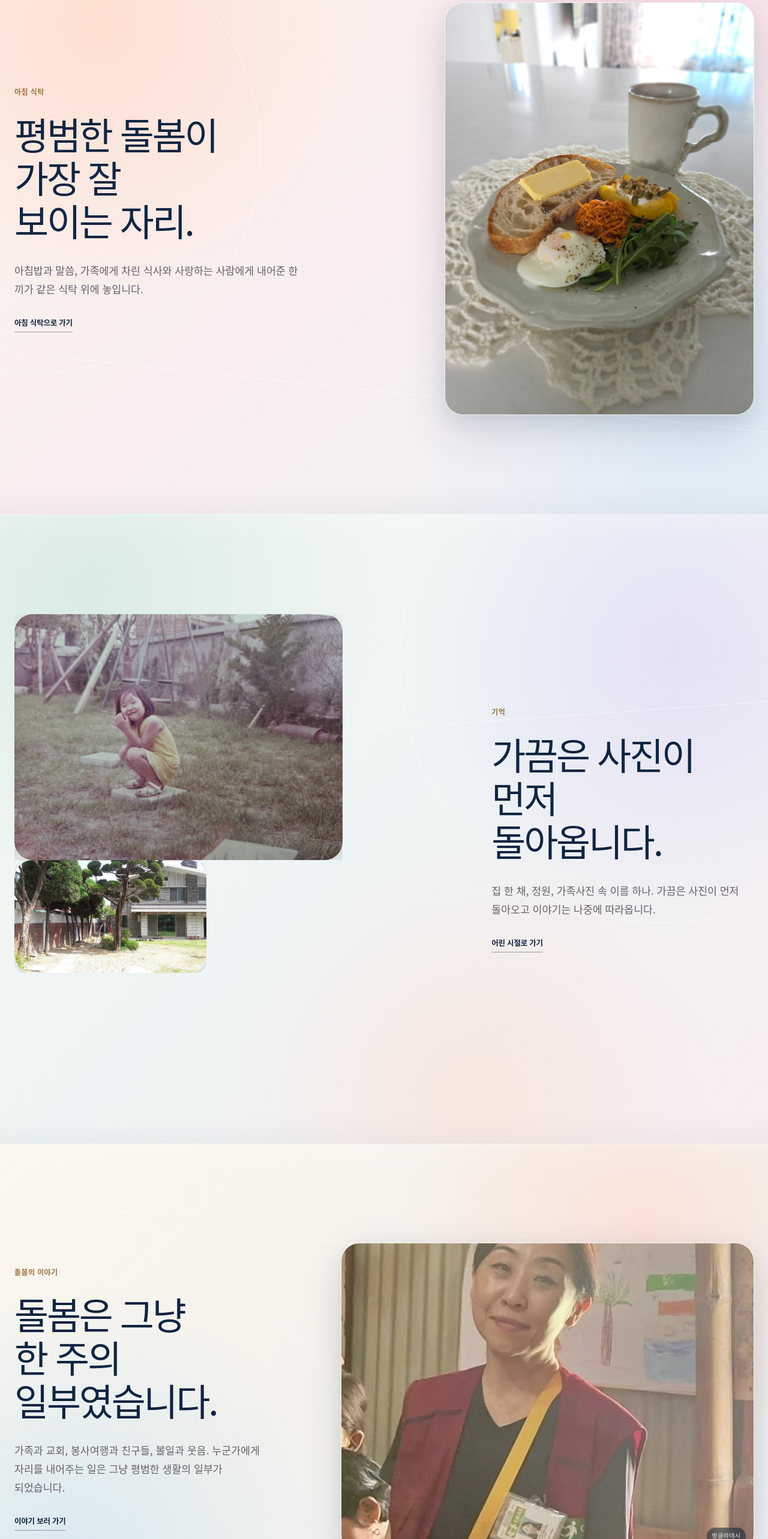
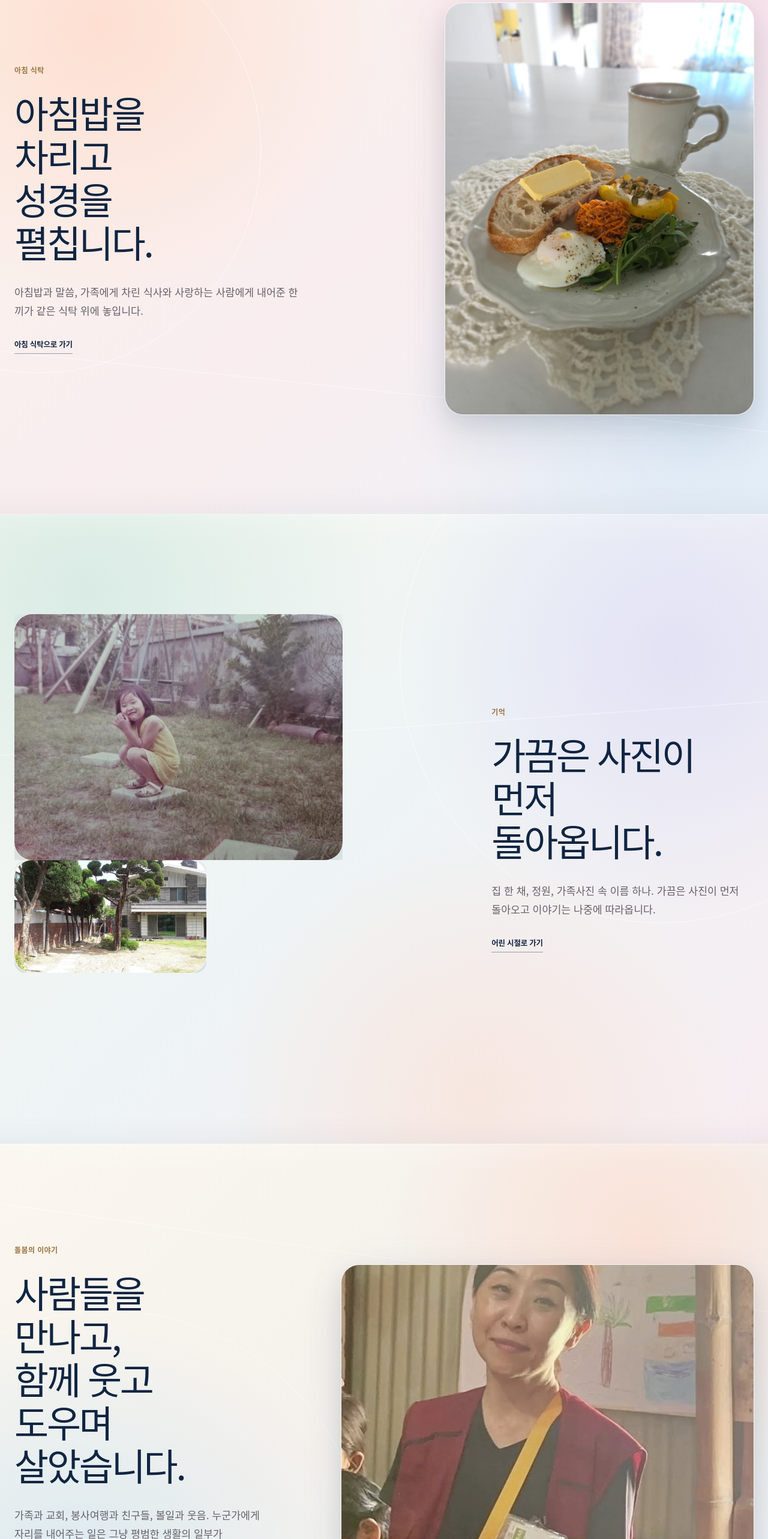
Before and after one commit to k-mama/esthercho, a Next.js app: page /ko in a window 1280 px wide. Shown: the part 4287-6853 px from the top of the page at 60% size. Built offline with nearby package versions, Linux system fonts and the light colour scheme.

Commit message:
Polish original Korean and English home scenes with grounded human detail

```diff
--- a/src/app/ko/page.tsx
+++ b/src/app/ko/page.tsx
@@ -115,8 +115,8 @@ export default function KoreanHome() {
           <div className={styles.sceneCopy}>
             <p className={styles.eyebrow}>아침 식탁</p>
             <h2 id="table-title" className={styles.koDisplay}>
-              <span>평범한 돌봄이</span>
-              <span>가장 잘 보이는 자리.</span>
+              <span>아침밥을 차리고</span>
+              <span>성경을 펼칩니다.</span>
             </h2>
             <p>
               아침밥과 말씀, 가족에게 차린 식사와 사랑하는 사람에게 내어준 한 끼가
@@ -189,8 +189,8 @@ export default function KoreanHome() {
           <div className={styles.sceneCopy}>
             <p className={styles.eyebrow}>돌봄의 이야기</p>
             <h2 id="care-title" className={styles.koDisplay}>
-              <span>돌봄은 그냥</span>
-              <span>한 주의 일부였습니다.</span>
+              <span>사람들을 만나고,</span>
+              <span>함께 웃고 도우며 살았습니다.</span>
             </h2>
             <p>
               가족과 교회, 봉사여행과 친구들, 볼일과 웃음. 누군가에게 자리를
@@ -219,8 +219,8 @@ export default function KoreanHome() {
           <div className={styles.sceneCopy}>
             <p className={styles.eyebrow}>작업실</p>
             <h2 id="studio-title" className={styles.koDisplay}>
-              <span>손으로 그은 선이</span>
-              <span>그대로 남는 방.</span>
+              <span>처음 그린 선은</span>
+              <span>그대로 남겨둡니다.</span>
             </h2>
             <p>
               연필선은 연필선으로 남습니다. 그 그림에서 새로운 작업이 시작되더라도
```
